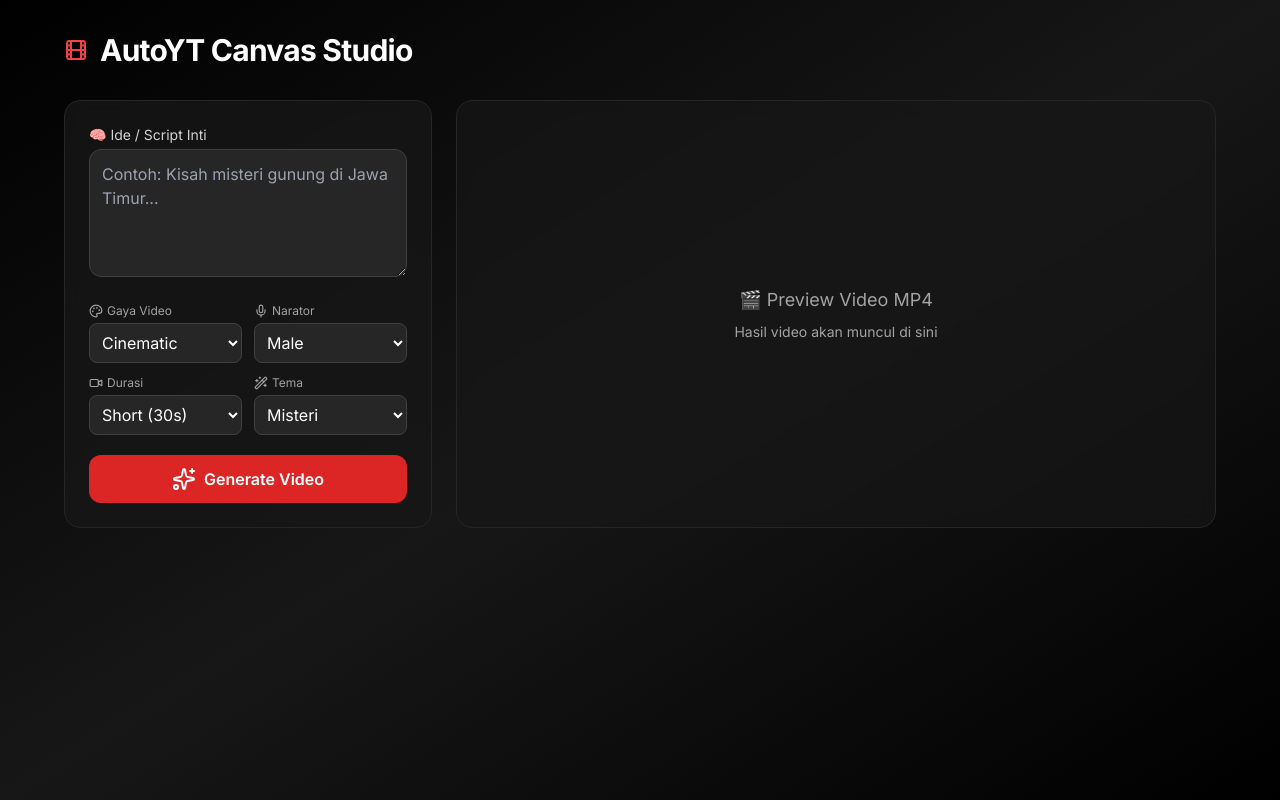
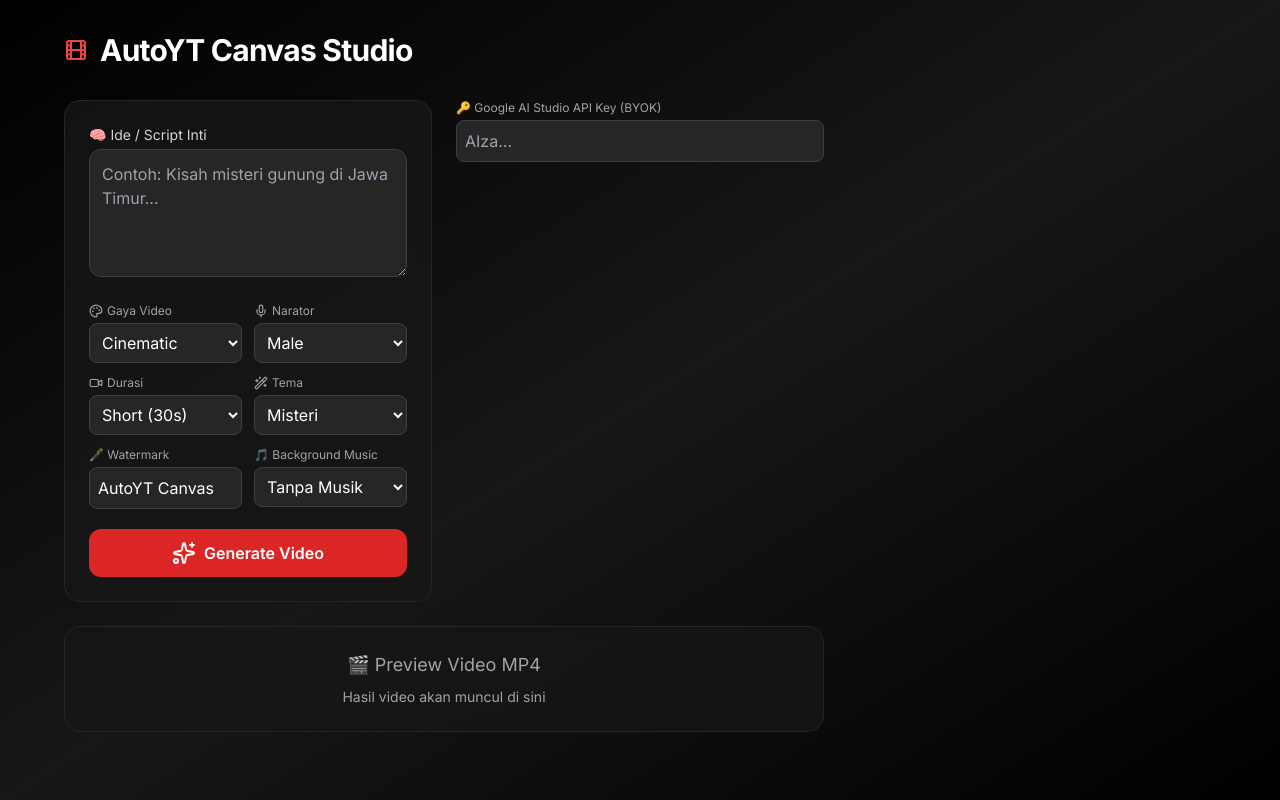
Before and after one commit to wargasekitar/autoyt-canvas, a Next.js app: page / in a window 1280 px wide. Built offline with nearby package versions, Linux system fonts and the light colour scheme.

Commit message:
fix: add UI design

```diff
--- a/app/api/generate-video/route.ts
+++ b/app/api/generate-video/route.ts
@@ -5,6 +5,14 @@ import { createVideoTask } from "../../../lib/video-provider";
 export async function POST(req: Request) {
   const body = await req.json();
 
+  const userGeminiKey = req.headers.get("x-user-gemini-key");
+    if (!userGeminiKey) {
+    return NextResponse.json(
+        { error: "Missing user API key" },
+        { status: 400 }
+    );
+    }
+
   const prompt = buildPrompt(body);
   const taskId = await createVideoTask(prompt);
 
--- a/app/page.tsx
+++ b/app/page.tsx
@@ -22,18 +22,27 @@ export default function DashboardPage() {
   const [duration, setDuration] = useState("Short (30s)");
   const [theme, setTheme] = useState("Misteri");
 
+  const [watermark, setWatermark] = useState("AutoYT Canvas");
+  const [bgm, setBgm] = useState("none");
+  const [userApiKey, setUserApiKey] = useState("");
+
   const generate = async () => {
     setStatus("loading");
 
     const res = await fetch("/api/generate-video", {
       method: "POST",
-      headers: { "Content-Type": "application/json" },
+      headers: {
+            "Content-Type": "application/json",
+            "x-user-gemini-key": userApiKey,
+          },
       body: JSON.stringify({
-        idea,
-        style,
-        narrator,
-        duration,
-        theme,
+      idea,
+      style,
+      narrator,
+      duration,
+      theme,
+      watermark,
+      bgm,
       }),
     });
 
@@ -49,6 +58,7 @@ export default function DashboardPage() {
         setStatus("done");
       }
     }, 4000);
+
   };
 
   return (
@@ -143,6 +153,34 @@ export default function DashboardPage() {
                   <option>Edukasi</option>
                 </select>
               </div>
+              <div>
+                <label className="text-xs mb-1 flex items-center gap-1 text-neutral-400">
+                  🖋️ Watermark
+                </label>
+                <input
+                  value={watermark}
+                  onChange={(e) => setWatermark(e.target.value)}
+                  placeholder="Contoh: @channelkamu"
+                  className="w-full p-2 rounded-lg bg-neutral-800 border border-neutral-700"
+                />
+              </div>
+
+              <div>
+                <label className="text-xs mb-1 flex items-center gap-1 text-neutral-400">
+                  🎵 Background Music
+                </label>
+                <select
+                  value={bgm}
+                  onChange={(e) => setBgm(e.target.value)}
+                  className="w-full p-2 rounded-lg bg-neutral-800 border border-neutral-700"
+                >
+                  <option value="none">Tanpa Musik</option>
+                  <option value="cinematic">Cinematic</option>
+                  <option value="horror">Horror</option>
+                  <option value="uplifting">Uplifting</option>
+                </select>
+              </div>
+
             </div>
 
             {/* Generate Button */}
@@ -161,6 +199,21 @@ export default function DashboardPage() {
           </div>
 
           {/* RIGHT PANEL */}
+          <div>
+          <label className="text-xs mb-1 block text-neutral-400">
+            🔑 Google AI Studio API Key (BYOK)
+          </label>
+          <input
+            type="password"
+            value={userApiKey}
+            onChange={(e) => {
+              setUserApiKey(e.target.value);
+              localStorage.setItem("USER_GEMINI_KEY", e.target.value);
+            }}
+            placeholder="AIza..."
+            className="w-full p-2 rounded-lg bg-neutral-800 border border-neutral-700"
+          />
+        </div>
           <div className="lg:col-span-2 bg-neutral-900/70 rounded-2xl p-6 flex flex-col items-center justify-center border border-neutral-800 backdrop-blur">
             {!videoUrl && (
               <div className="text-center text-neutral-400">
--- a/lib/ai.ts
+++ b/lib/ai.ts
@@ -4,15 +4,19 @@ export function buildPrompt({
   theme,
   duration,
   narrator,
+  watermark,
+  bgm,
 }: {
   idea: string;
   style: string;
   theme: string;
   duration: string;
   narrator: string;
+  watermark: string;
+  bgm: string;
 }) {
   return `
-Create an AI-generated video.
+Create an AI video.
 
 Topic:
 ${idea}
@@ -29,10 +33,14 @@ ${narrator}
 Duration:
 ${duration}
 
+Watermark:
+${watermark}
+
+Background Music:
+${bgm}
+
 Visual:
 Ultra high quality, cinematic lighting, smooth camera movement,
-professional composition, 4K quality, film grain, dramatic mood.
-
-Avoid text on screen unless cinematic.
+professional composition, no visible text except watermark.
 `;
 }
--- a/lib/video-provider.ts
+++ b/lib/video-provider.ts
@@ -17,6 +17,8 @@ export async function createVideoTask(prompt: string) {
         prompt,
         duration: 30,
         aspect_ratio: "9:16",
+        watermark_text: true, // provider-ready
+        background_music: true,
       },
     }),
   });
```
